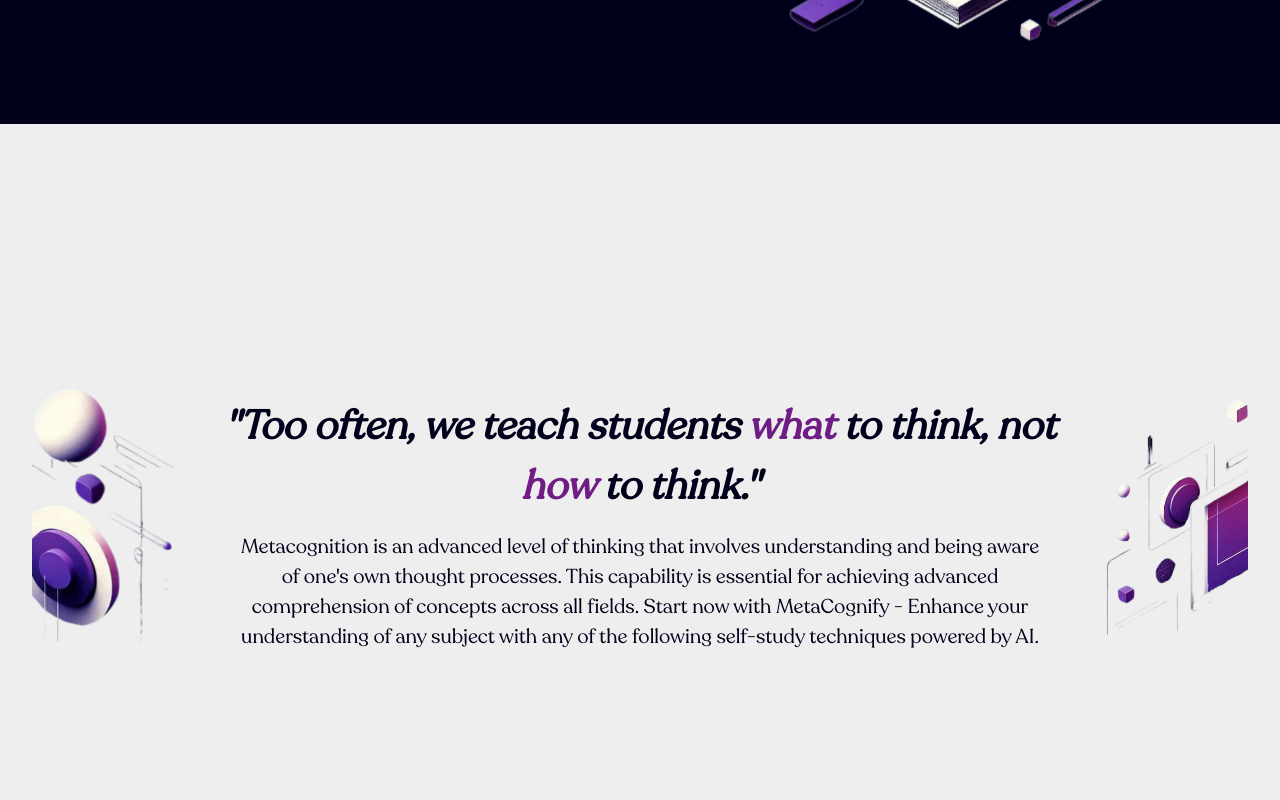
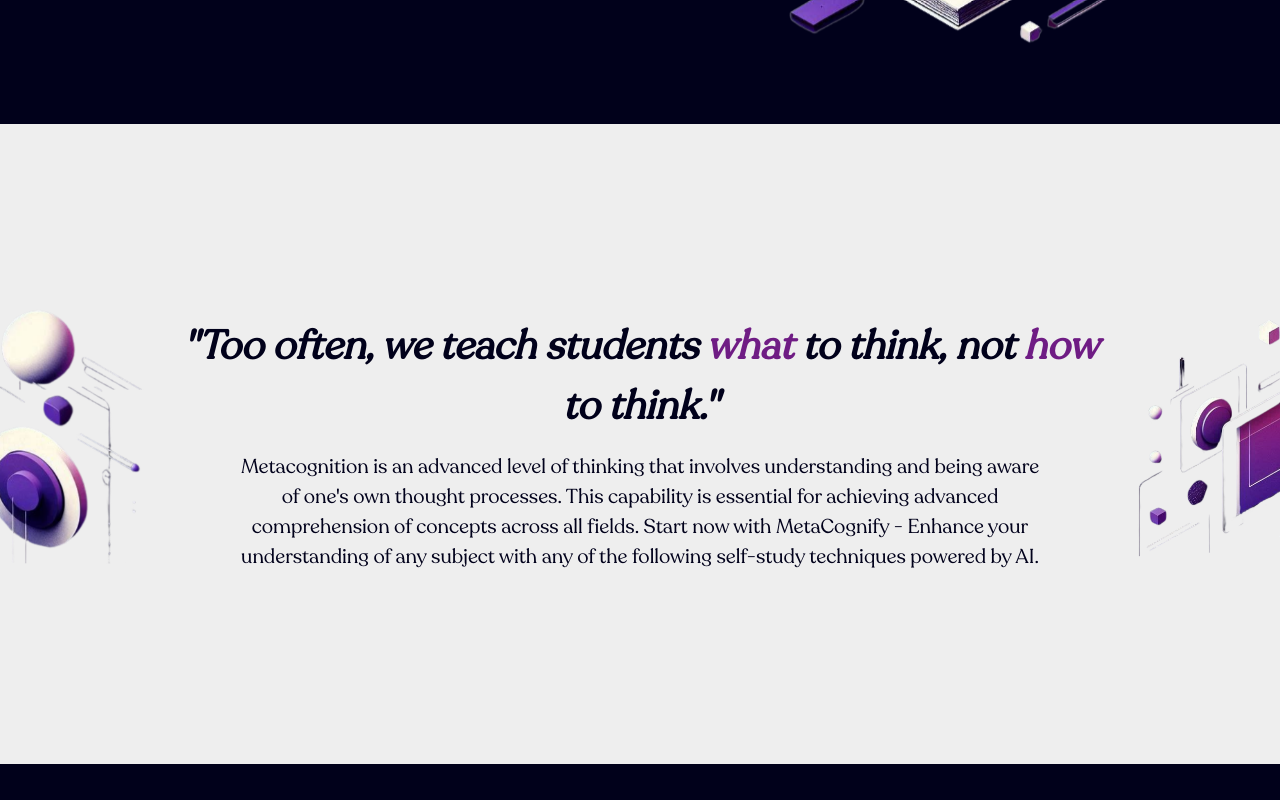
Before and after one commit to AnshanaM/meta-cognify, a Next.js app: page / in a window 1280 px wide. Shown: the part 660-1460 px from the top of the page. Built offline with nearby package versions, Linux system fonts and the light colour scheme.

Commit message:
side panels ui

```diff
--- a/src/app/globals.css
+++ b/src/app/globals.css
@@ -258,11 +258,12 @@ button {
 
 
 .about-techniques {
-  height: 100vh;
+  height: 80vh;
   display: flex;
   align-items: center;
   justify-content: center;
-  padding: 4rem 2rem;
+  padding: 2rem 0;
+  margin: 0;
   text-align: center;
   background-color: rgb(238, 238, 238); /* White background */
 }
@@ -326,5 +327,3 @@ button {
 .footer p {
   color: #01011B;
 }
-
-/* Existing CSS code ... */
--- a/src/app/layout.tsx
+++ b/src/app/layout.tsx
@@ -2,7 +2,7 @@ import type { Metadata } from "next";
 import { Inter } from "next/font/google";
 import Navbar from "./components/Navbar";
 import "./globals.css";
-import '@fortawesome/fontawesome-free/css/all.min.css';
+// import '@fortawesome/fontawesome-free/css/all.min.css';
 
 const inter = Inter({ subsets: ["latin"] });
 
--- a/src/app/page.tsx
+++ b/src/app/page.tsx
@@ -24,7 +24,9 @@ export default function Home() {
 
       {/* New heading and paragraph */}
       <section className="about-techniques">
-        <Image src="/left.png" alt="Left Image" width={150} height={150} className="left-image" />
+        {/* <div className="side-panel"> */}
+          <Image src="/left.png" alt="Left Image" width={150} height={150} className="left-image" />
+        {/* </div> */}
         <div className="text-container">
           <i><b><h1 className="heading-text">
             "Too often, we teach students <span className="highlight-text">what</span> to think, not <span className="highlight-text">how</span> to think."
@@ -33,8 +35,9 @@ export default function Home() {
           Metacognition is an advanced level of thinking that involves understanding and being aware of one's own thought processes. This capability is essential for achieving advanced comprehension of concepts across all fields. Start now with MetaCognify - Enhance your understanding of any subject with any of the following self-study techniques powered by AI.
           </p>
         </div>
-
-        <Image src="/right.png" alt="Right Image" width={150} height={150} className="right-image" />
+        {/* <div className="side-panel"> */}
+          <Image src="/right.png" alt="Right Image" width={150} height={150} className="right-image" />
+        {/* </div> */}
       </section>
 
       {/* New section with dark background */}
@@ -64,8 +67,8 @@ export default function Home() {
         </div>
       </section>
       {/* New heading and paragraph */}
-      <section className="about-techniques">
-      </section>
+      {/* <section className="about-techniques">
+      </section> */}
 
 
       <div className="footer">
```
